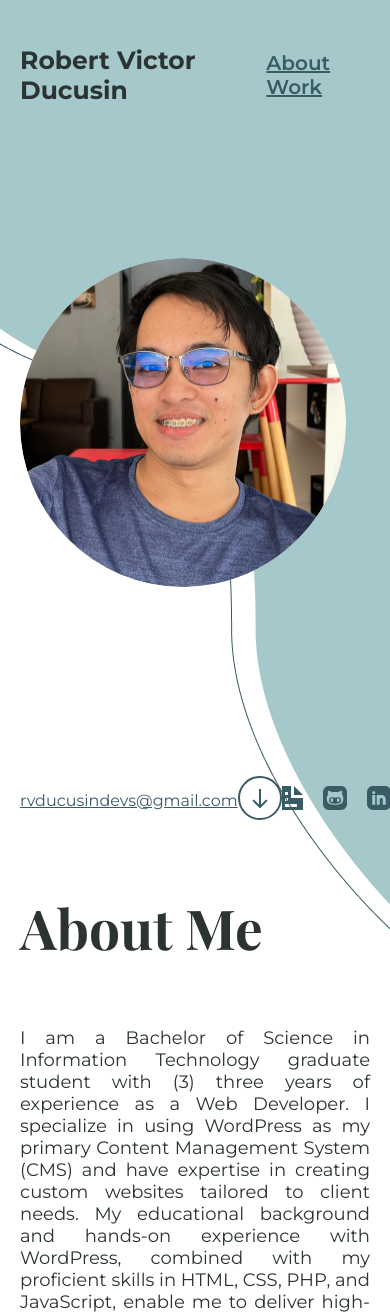
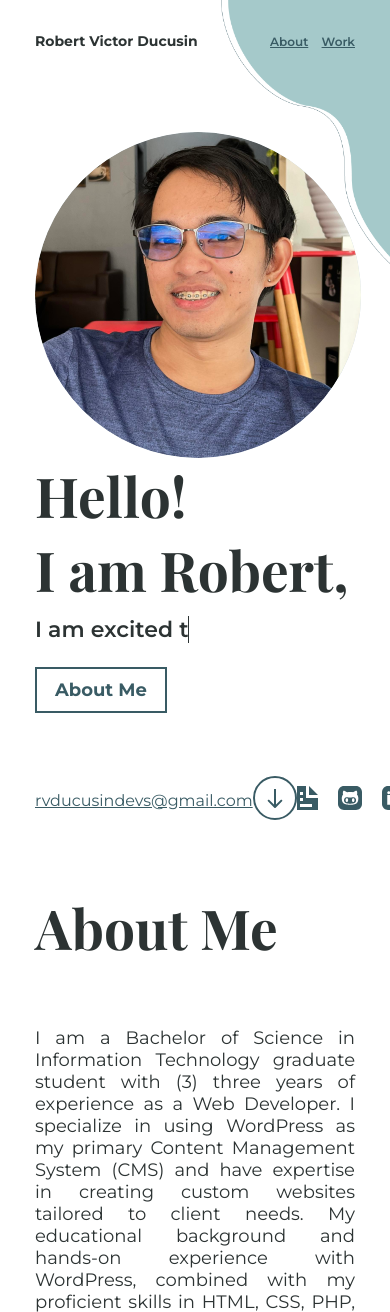
Before and after one commit to rvictordev/rvictordev.github.io, a PHP site: page / in a window 390 px wide; the page is wider, and only the part inside the window is pictured. Shown: the top 1312 px of that part. Run offline with PHP 8.4, Linux system fonts and the light colour scheme; some web fonts are replaced.

Commit message:
updated css files

```diff
--- a/assets/css/hero-banner.css
+++ b/assets/css/hero-banner.css
@@ -6,6 +6,9 @@
 }
 .hero-banner .row {
   position: relative;
+}
+.portfolio-profile img {
+  max-width: 326px;
 }
 .hero-banner .portfolio-introduction {
   gap: 10px 0;
@@ -57,3 +60,10 @@
     transform: translateY(-15px);
   }
 }
+
+/* Responsiveness */
+@media screen and (max-width: 1024px) {
+  .portfolio-profile {
+    flex-direction: column;
+  }
+}
--- a/assets/css/style.css
+++ b/assets/css/style.css
@@ -91,6 +91,7 @@
   color: var(--dark);
   font-weight: 700;
   font-size: 25px;
+  transition: all 0.3s ease-in-out;
 }
 .menu-header-item ul {
   padding: 0;
@@ -132,6 +133,7 @@
   background: url("/assets/imgs/bg.png");
   background-repeat: no-repeat;
   background-position-x: right;
+  transition: all 0.3s ease-in-out;
 }
 .w-100 {
   width: 100%;
@@ -141,12 +143,14 @@
   width: 100%;
   height: 100%;
   margin: 0 auto;
-  padding: 0 20px;
+  padding: 0 50px;
 }
 .row {
   display: flex;
   align-items: center;
   height: 100%;
+  margin-left: -15px;
+  margin-right: -15px;
 }
 .justify-spacebetween {
   justify-content: space-between;
@@ -233,3 +237,45 @@
     background-color: hsl(164, 45%, 94%);
   }
 }
+
+/* Responsiveness */
+@media screen and (max-width: 1250px) {
+  main {
+    background-size: 50vh;
+  }
+}
+@media screen and (max-width: 767px) {
+  .menu-header-item .menu-item {
+    font-size: 15px;
+    margin-left: 15px;
+  }
+  .site-logo span {
+    font-size: 20px;
+  }
+  main {
+    background-size: 40vh;
+  }
+  .default-header {
+    padding: 15px 0;
+  }
+}
+@media screen and (max-width: 475px) {
+  .site-logo span {
+    font-size: 18px;
+  }
+  main {
+    background-size: 25vh;
+  }
+}
+@media screen and (max-width: 390px) {
+  .menu-header-item .menu-item {
+    font-size: 12px;
+    margin-left: 10px;
+  }
+  .site-logo span {
+    font-size: 14px;
+  }
+  main {
+    background-size: 20vh;
+  }
+}
```
